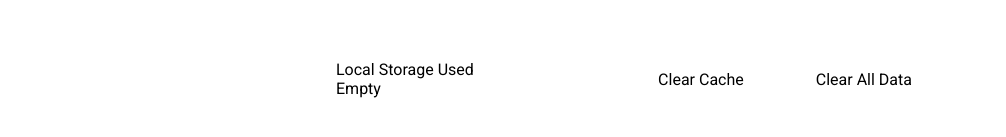
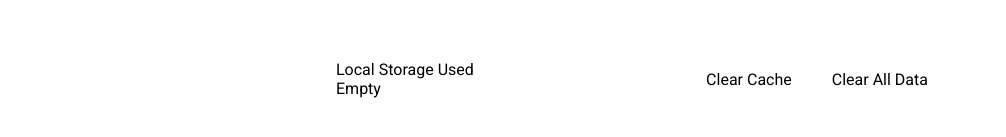
Before and after one commit to StringWeaver/Local-PWA-Media-Player, a Svelte app: page / in a window 1280 px wide. Shown: the part 259-396 px from the top of the page, without its empty margins (0-1006 px from the left). Built offline with nearby package versions, Linux system fonts and the light colour scheme.

Commit message:
fix file selector double trigger bug

```diff
--- a/src/App.svelte
+++ b/src/App.svelte
@@ -221,13 +221,19 @@
   }
 
   async function handleFile(file: File) {
-    if (!file) return;
+    console.log('[handleFile] received:', file?.name);
+    if (!file) {
+      console.log('[handleFile] no file, returning');
+      return;
+    }
     const isMkv = file.name.toLowerCase().endsWith('.mkv');
+    console.log('[handleFile] setting view = play, isMkv:', isMkv);
     view = 'play';
     await processFile(file, isMkv);
   }
 
   async function processFile(file: File, isMkv: boolean) {
+    console.log('[processFile] starting:', file.name, 'isMkv:', isMkv);
     currentFileNameForProgress = file.name;
     appState = 'CONVERTING';
     progress = 0;
@@ -460,9 +466,13 @@
 
   function handleInputChange(e: Event) {
     const target = e.target as HTMLInputElement;
+    console.log('[handleInputChange] files:', target.files?.length);
     if (target.files && target.files.length > 0) {
       handleFile(target.files[0]);
+    } else {
+      console.log('[handleInputChange] no file selected');
     }
+    target.value = ''; // Reset so same file can be selected again
   }
 
   async function loadExternalSubtitle(file: File) {
@@ -595,7 +605,7 @@
   <mdui-layout-main>
     <div class="home-container">
     <mdui-card role="button" tabindex="0" variant="filled" clickable class="upload-card"
-      ondragover={handleDragOver} ondrop={handleDrop} onclick={() => fileInputRef?.click()}
+      ondragover={handleDragOver} ondrop={handleDrop} onclick={() => { console.log('[upload-card] clicked'); fileInputRef?.click(); }}
       onkeydown={(e) => e.key === 'Enter' && fileInputRef?.click()}>
       <mdui-icon-video-file--outlined class="upload-icon"></mdui-icon-video-file--outlined>
       <h2 class="upload-title">Select or drop video</h2>
@@ -610,7 +620,7 @@
         accept="video/*,.mkv"
         class="hidden"
       />
-      <mdui-button role="button" tabindex="0" variant="filled" class="pill-button" onclick={() => fileInputRef?.click()} onkeydown={(e) => e.key === 'Enter' && fileInputRef?.click()}>Browse Files</mdui-button>
+      <mdui-button role="button" tabindex="0" variant="filled" class="pill-button" onclick={(e) => { e.stopPropagation(); fileInputRef?.click(); }} onkeydown={(e) => e.key === 'Enter' && fileInputRef?.click()}>Browse Files</mdui-button>
     </mdui-card>
 
     {#if storageUsed !== ''}
@@ -631,7 +641,7 @@
 
 <!-- Play view: slides in from right, overlays on top of home -->
 {#if view === 'play'}
-  <div class="play-view-overlay" transition:fly={{ x: '100%', duration: 350, easing: cubicOut }}>
+  <div class="play-view-overlay" transition:fly={{ x: '100%', opacity: 1, duration: 350, easing: cubicOut }}>
     <mdui-layout class="play-layout">
       <mdui-top-app-bar scroll-behavior="elevate" scroll-target=".play-layout mdui-layout-main">
       {#if appState === 'PLAYING'}
@@ -741,6 +751,7 @@
     position: fixed;
     inset: 0;
     z-index: 10000;
+    background: rgb(var(--mdui-color-surface));
     box-shadow: -4px 0 24px rgba(0, 0, 0, 0.15);
   }
 
@@ -799,7 +810,7 @@
   .storage-actions {
     display: flex;
     gap: 0.5rem;
-    flex-shrink: 0;
+    flex-shrink: 1;
   }
 
   /* Play container */
@@ -841,7 +852,7 @@
   /* Pill-shaped buttons */
   :global(.pill-button) {
     border-radius: 9999px;
-    padding-inline: 2rem;
+    padding-inline: 1rem;
   }
 
   /* Storage card internals */
```
